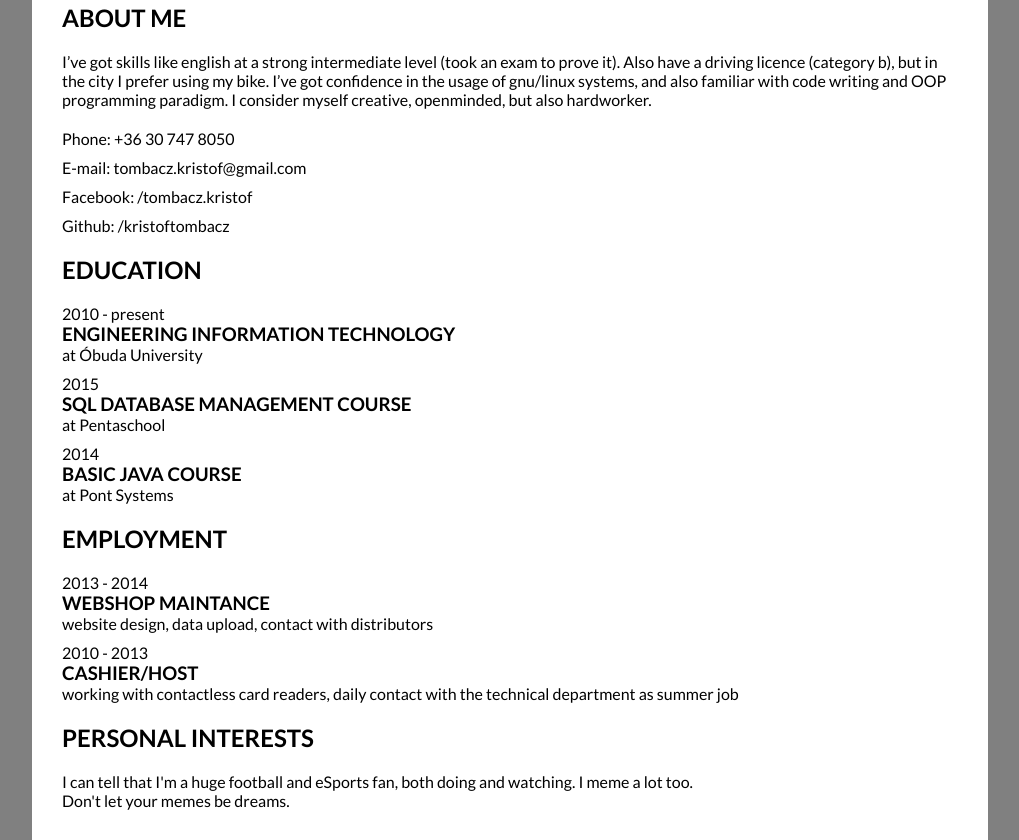
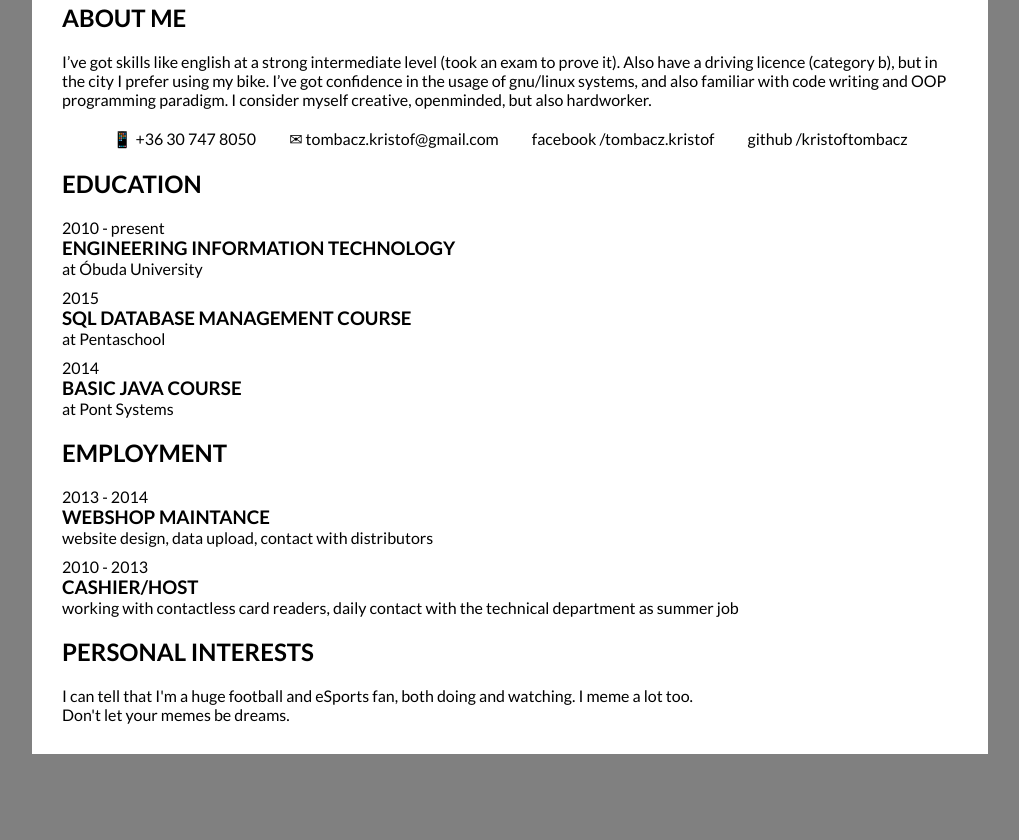
Before and after one commit to green-fox-academy/kristoftombacz, a plain HTML site: page week-1/day-4/cv/index.html in a window 1280 px wide. Shown: the part 897-1737 px from the top of the page, without its empty margins (130-1149 px from the left). After the commit the page ends 1651 px from the top, so only its background shows below. Drawn offline with Linux system fonts and the light colour scheme.

Commit message:
next edition of my cv

```diff
--- a/week-1/day-4/cv/css/style.css
+++ b/week-1/day-4/cv/css/style.css
@@ -6,7 +6,7 @@
 }
 header {
   background-image: url("../img/background2.jpg");
-  background-size: cover;
+  background-size:cover;
   background-attachment: fixed;
   position: relative;
 
@@ -21,6 +21,9 @@ body {
 li {
   list-style-type: none;
   margin: 10px auto;
+}
+span {
+  margin: 0 15px;
 }
 
 
@@ -43,6 +46,9 @@ h2 {
   margin: 20px auto;
 }
 
+.adatok {
+  text-align: center;
+}
 .container {
   max-width: 70%;
   margin: 0 auto;
--- a/week-1/day-4/cv/index.html
+++ b/week-1/day-4/cv/index.html
@@ -17,15 +17,17 @@
     <div class="container">
       <section>
         <h2>About me</h2>
+
         <p class="about">
           I’ve got skills like english at a strong intermediate level (took an exam to prove it). Also have a driving licence (category b), but in the city I prefer using my bike. I’ve got confidence in the usage of gnu/linux systems, and also familiar with code writing and OOP programming paradigm.  I consider myself creative, openminded, but also hardworker.
         </p>
-        <ul>
-          <li>Phone: +36 30 747 8050</li>
-          <li>E-mail: tombacz.kristof@gmail.com</li>
-          <li>Facebook: /tombacz.kristof</li>
-          <li>Github: /kristoftombacz</li>
-        </ul>
+
+        <p class="adatok">
+          <span>📱 +36 30 747 8050</span>
+          <span>✉ tombacz.kristof@gmail.com</span>
+          <span>facebook /tombacz.kristof</span>
+          <span>github /kristoftombacz</span>
+        </p>
       </section>
 
       <section>
```
